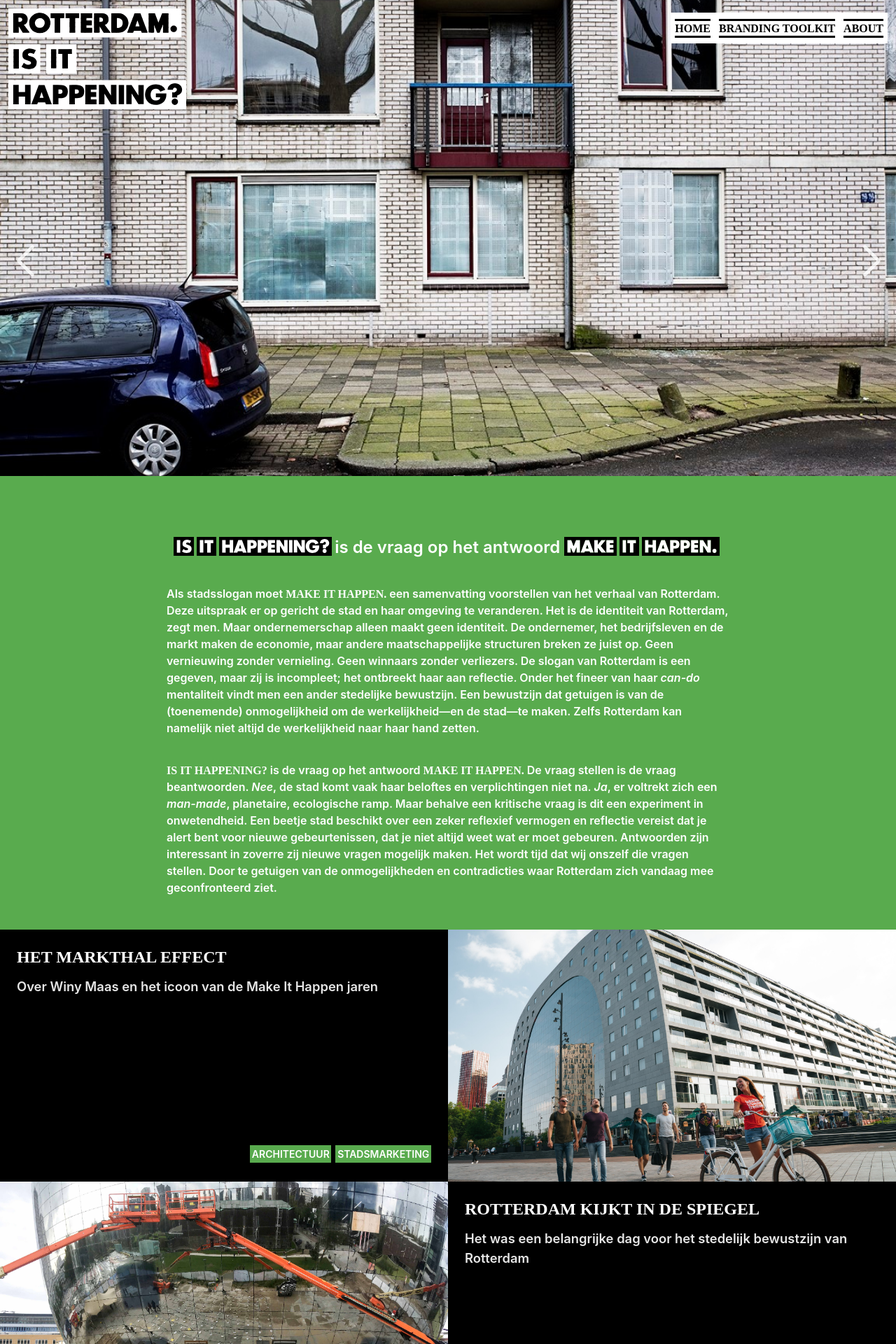
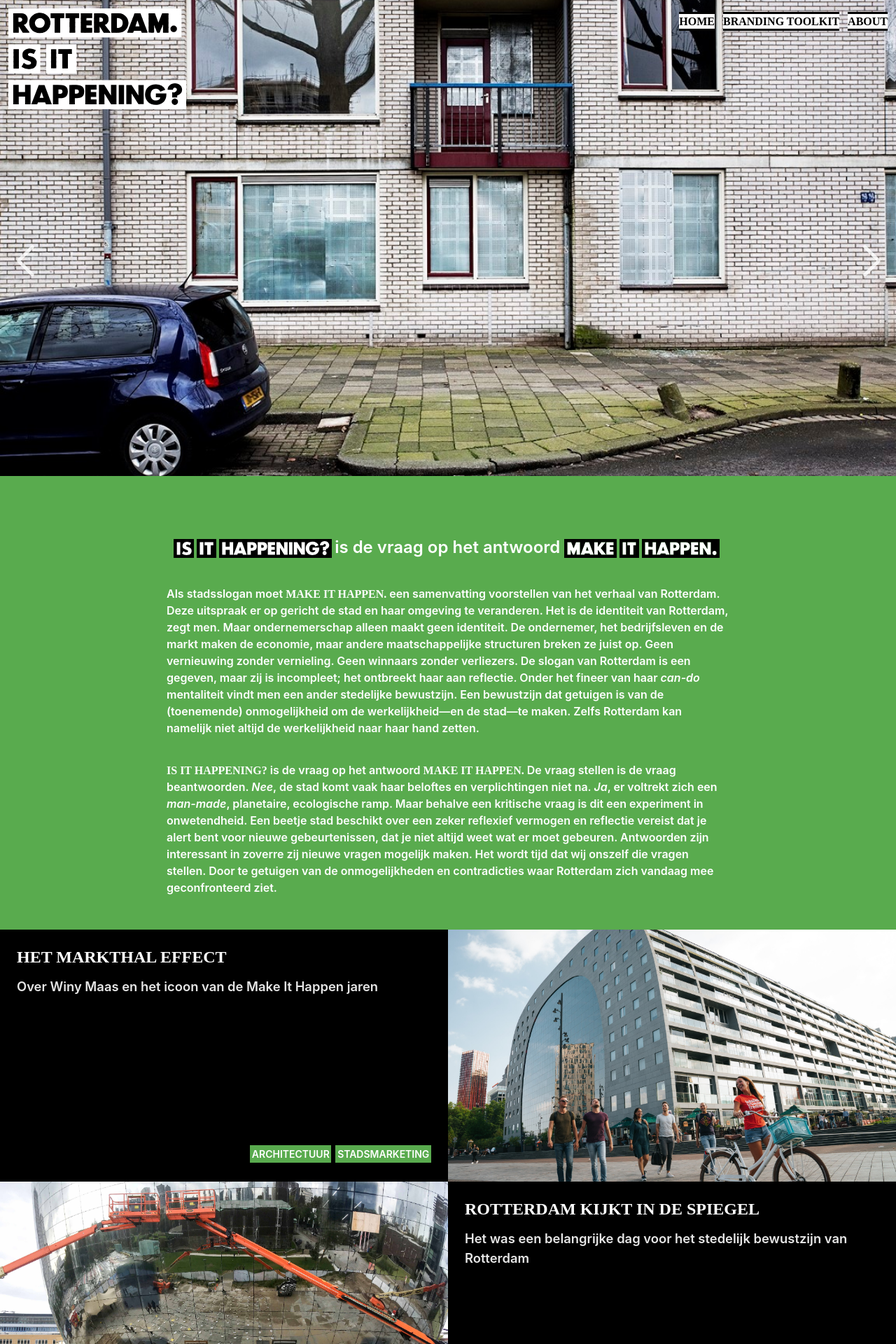
Before and after one commit to norealdirection/norealdirection.github.io, a Jekyll site: the page built from index.markdown, in a window 1280 px wide. Shown: the top 1920 px of the page at 70% size. Built offline with Jekyll 4.4.1, drawn with Linux system fonts in a browser that asks for light colours.

Commit message:
Update _layout.scss

```diff
--- a/_sass/minima/_layout.scss
+++ b/_sass/minima/_layout.scss
@@ -2,11 +2,19 @@
 	*	Site	header
 	*/
 .site-header {
+		// border-top: 5px	solid	$grey-color-tertiary;
+		// border-bottom: 1px	solid	$grey-color-secondary;
+		// min-height: $spacing-unit	*	1.865;
+
+		//	Positioning	context for the mobile navigation icon
+		// position: sticky;
 		position: fixed;
 		width: 100%;
 		top: 0;
 		z-index: 30;
 		padding: $spacing-unit/2;
+
+		// background-color: $text-color;
 }
 
 [data-scrolldir="up"] .site-header {
@@ -31,6 +39,9 @@
 	top: $spacing-unit*.75;
 	right: $spacing-unit/2;
 	float: right;
+
+	// line-height: $base-line-height	*	$base-font-size	*	2.25;
+
 	.nav-trigger {
 		display: none;
 	}
@@ -43,13 +54,17 @@
 		display: inline-block;
 		list-style-type: none;
 		background-color: white;
+		margin: 0;
+		&:not(:last-child) {
+			margin-right: $spacing-unit/2;
+		}
 	}
 
 	.page-link-box {
 		width: auto;
 		height: auto;
 		display: inline-block;
-  		margin: $spacing-unit/2.5 $spacing-unit/4;
+  		//margin: 12px 6px;
 	}
 
 	.page-link {
@@ -153,7 +168,7 @@
 */
 #introduction {
 	background-color: $green-color-tertiary;
-	padding: $spacing-unit*2 0 $spacing-unit*2 0;
+	padding: $spacing-unit*2 0;
 	color: white;
 
 	.intro {
@@ -168,7 +183,6 @@
 		display: inline;
 		margin: 0;
 		margin-right: $spacing-unit/6;
-		margin-bottom: $spacing-unit/4;
 	}
 
 	.content { /* nothing here*/ };
```
